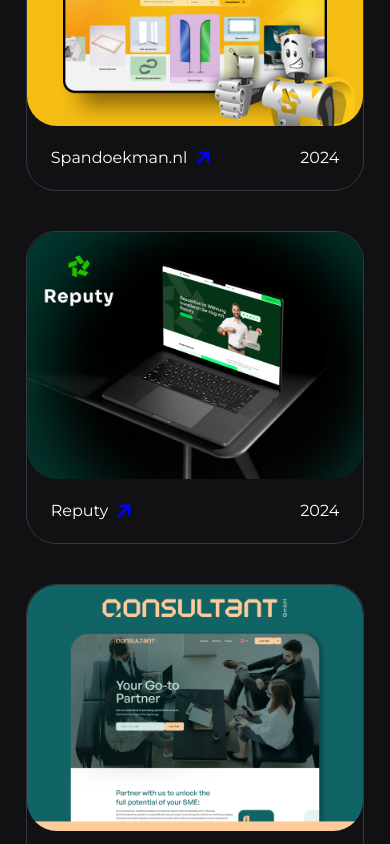
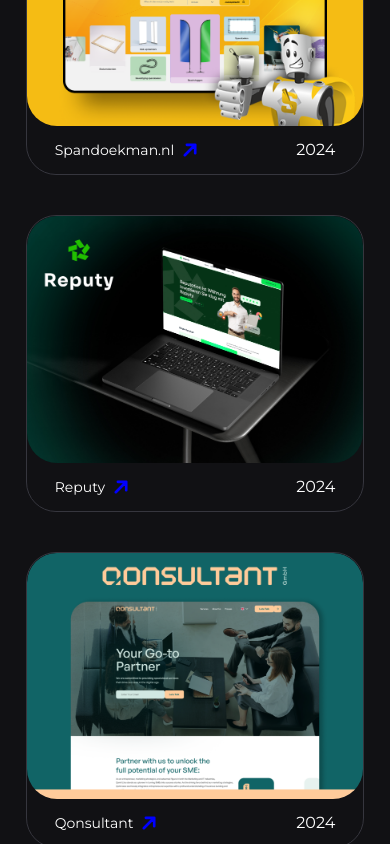
Before and after one commit to SyntechOrg/quitty, a Next.js app: page / in a window 390 px wide. Shown: the part 1900-2744 px from the top of the page. Built offline with nearby package versions, Linux system fonts and the light colour scheme.

Commit message:
adjust padding projectCard

```diff
--- a/src/components/cards/projectCard.tsx
+++ b/src/components/cards/projectCard.tsx
@@ -15,9 +15,9 @@ const ProjectCard: FC<ProjectCardProps> = ({image, title, year}) => {
       <div>
         <Image src={image} alt="project-image" className="w-full h-full rounded-[30px]"/>
       </div>
-      <div className="flex justify-between px-6 py-4">
+      <div className="flex justify-between md:px-8 px-7 sm:py-3 py-2">
         <div className="flex items-center gap-1">
-          <p className="sm:text-[18px] md:text-[21px] leading-[2]">
+          <p className="sm:text-[18px] md:text-[21px] text-[14px] leading-[2]">
             {title}
           </p>
           <Icon
```
